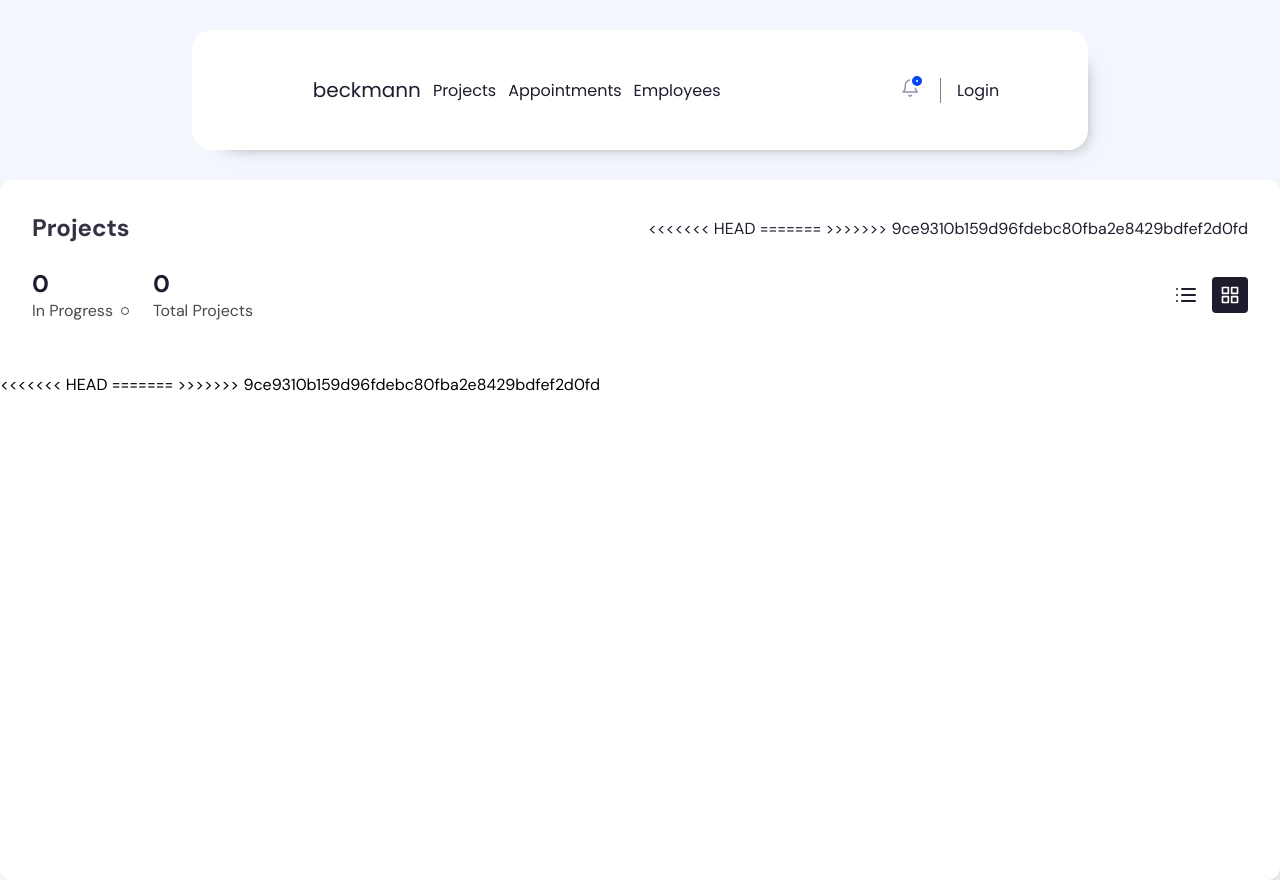
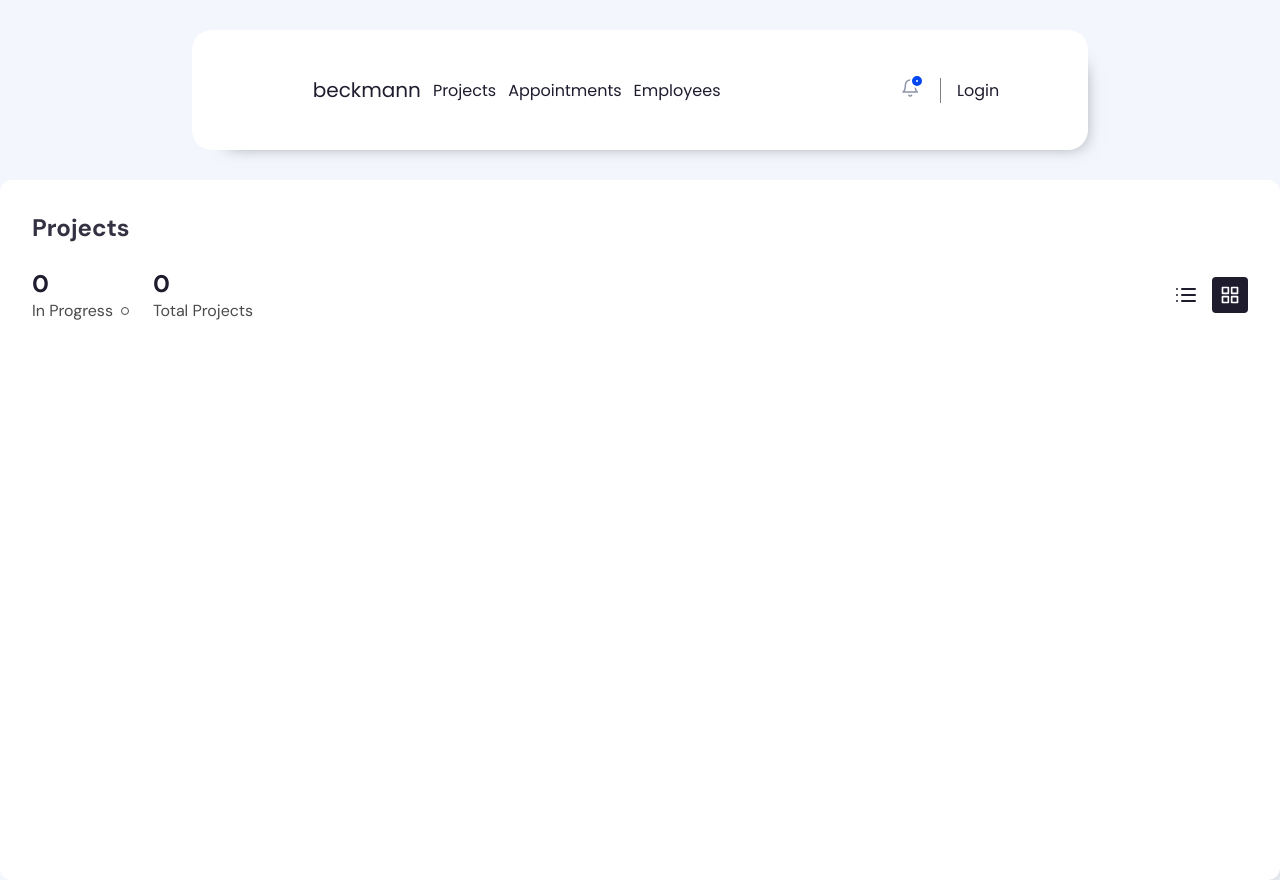
Before and after one commit to Dahf/intranet, a Symfony app: template templates/project/index.html.twig in a window 1280 px wide. Run offline with Twig, Linux system fonts and the light colour scheme; the template is opened without the code that fills it, so the values that code supplies are empty; style sheets or scripts are compiled from the project's sources; some libraries are stand-ins or nearby versions.

Commit message:
git bugs fixed

```diff
--- a/templates/project/index.html.twig
+++ b/templates/project/index.html.twig
@@ -50,13 +50,9 @@
                 <div class="projects-section">
                     <div class="projects-section-header">
                         <p>Projects</p>
-<<<<<<< HEAD
                         {% if is_granted('ROLE_ADMIN') %}
                         <button class="project-createOpenBtn">+</button>
                         {% endif %}
-=======
-
->>>>>>> 9ce9310b159d96fdebc80fba2e8429bdfef2d0fd
                     </div>
                     <div class="projects-section-line">
 
@@ -145,12 +141,6 @@
                         {% endfor %}
                     </div>
                 </div>
-<<<<<<< HEAD
-=======
-                {% if is_granted('ROLE_ADMIN') %}
-                <button class="project-createOpenBtn">+</button>
-                {% endif %}
->>>>>>> 9ce9310b159d96fdebc80fba2e8429bdfef2d0fd
             </div>
         </div>
     </div>
```
Also changed, not shown: 1 other file.
